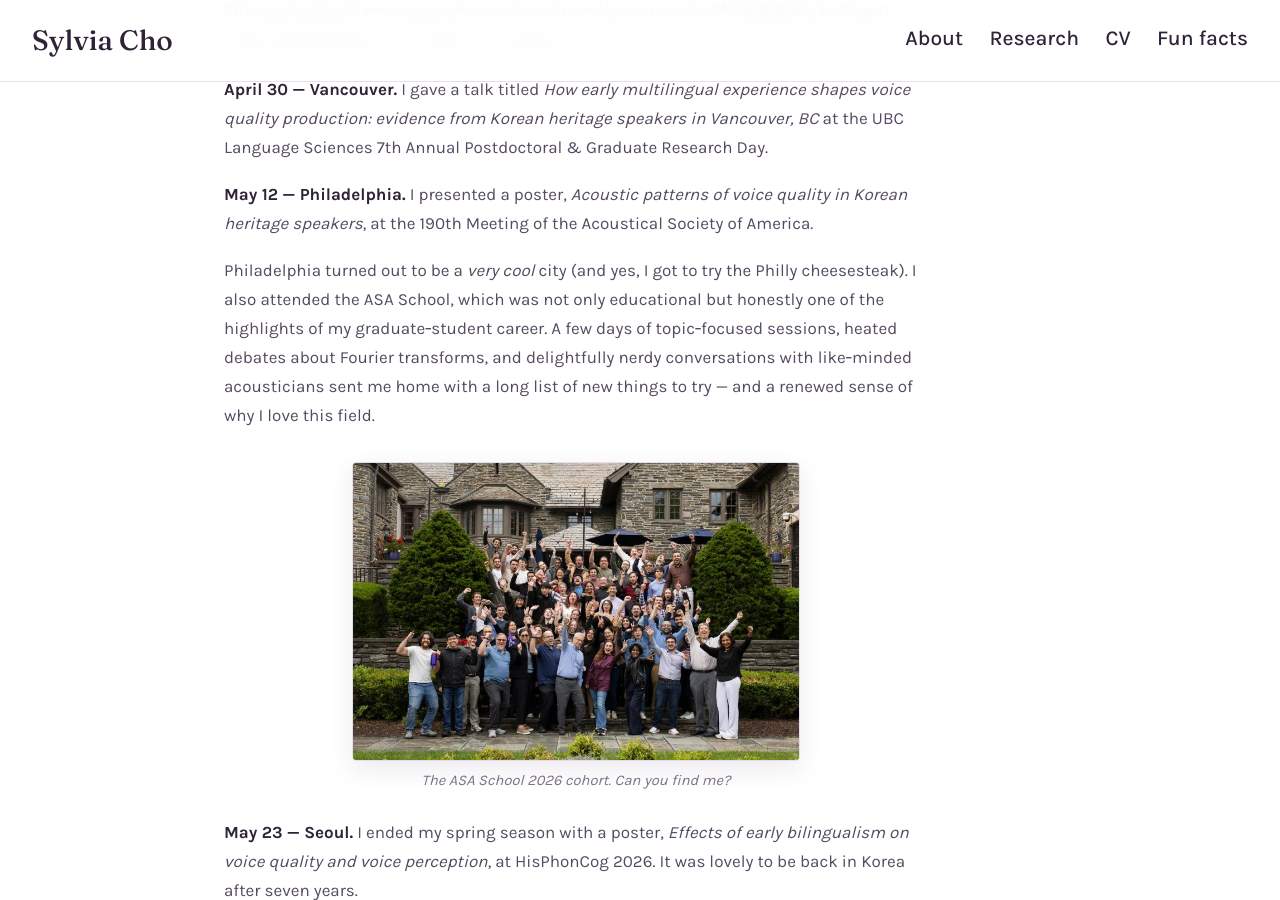
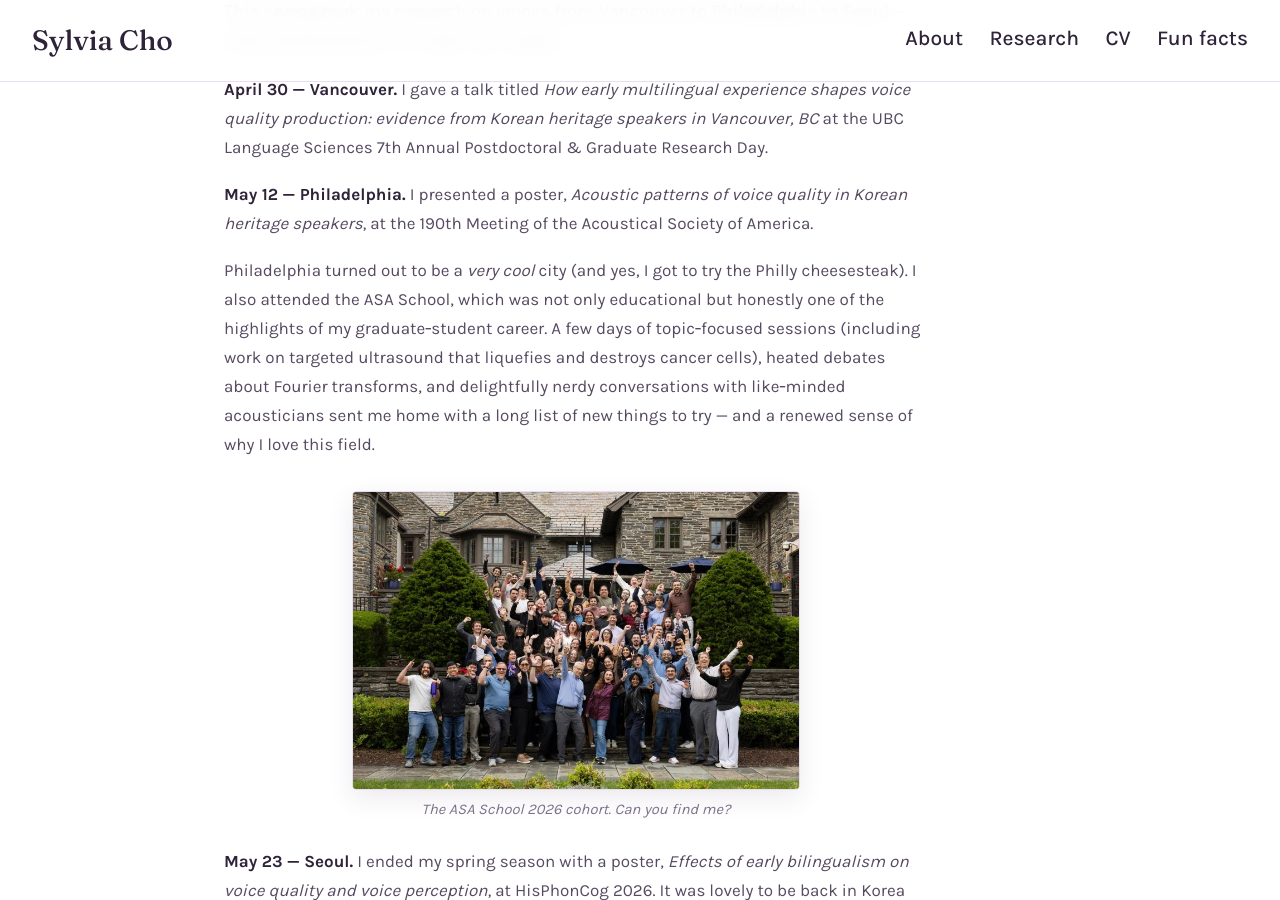
Before and after one commit to sylviacho247/sylviacho247.github.io, a Jekyll site: the page built from _news/2026-05-30-spring-conferences.md, in a window 1280 px wide and 900 px high, scrolled down 558 px. Built offline with Jekyll 4.4.1, drawn with Linux system fonts in a browser that asks for light colours.

Commit message:
Update 2026-05-30-spring-conferences.md

```diff
--- a/_news/2026-05-30-spring-conferences.md
+++ b/_news/2026-05-30-spring-conferences.md
@@ -10,7 +10,7 @@
 
 **May 12 — Philadelphia.** I presented a poster, *Acoustic patterns of voice quality in Korean heritage speakers*, at the 190th Meeting of the Acoustical Society of America.
 
-Philadelphia turned out to be a *very cool* city (and yes, I got to try the Philly cheesesteak). I also attended the ASA School, which was not only educational but honestly one of the highlights of my graduate‑student career. A few days of topic‑focused sessions, heated debates about Fourier transforms, and delightfully nerdy conversations with like‑minded acousticians sent me home with a long list of new things to try — and a renewed sense of why I love this field.
+Philadelphia turned out to be a *very cool* city (and yes, I got to try the Philly cheesesteak). I also attended the ASA School, which was not only educational but honestly one of the highlights of my graduate‑student career. A few days of topic‑focused sessions (including work on targeted ultrasound that liquefies and destroys cancer cells), heated debates about Fourier transforms, and delightfully nerdy conversations with like‑minded acousticians sent me home with a long list of new things to try — and a renewed sense of why I love this field.
 
 ![The ASA School 2026 group, cheering on the steps of a stone house in Philadelphia](/images/asa-school-2026.jpg)
 
```
